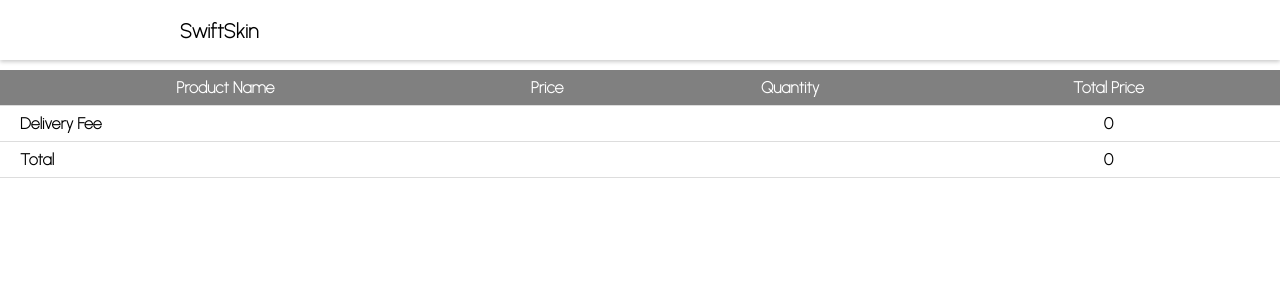
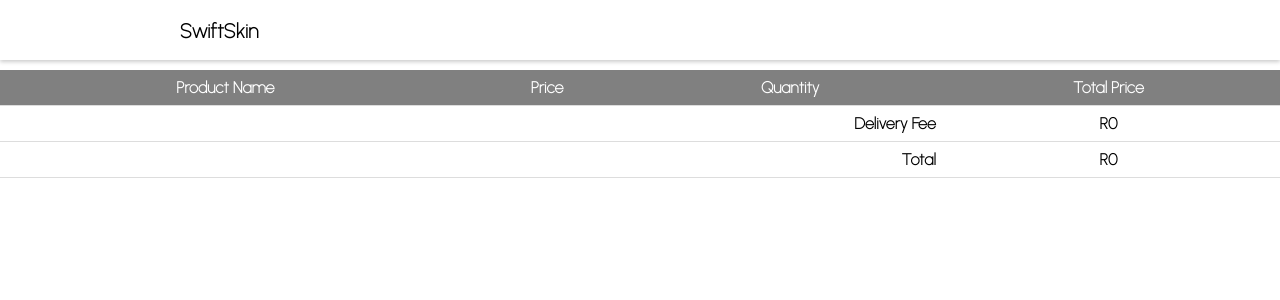
Before and after one commit to givenmphiwe/store, a React (Create React App) app: page /FinalCheckOut in a window 1280 px wide. Shown: the top 300 px of the page. Built offline with nearby package versions, Linux system fonts and the light colour scheme.

Commit message:
updated the cart final page

```diff
--- a/src/pages/FinalCheckOutPage.jsx
+++ b/src/pages/FinalCheckOutPage.jsx
@@ -35,8 +35,8 @@
 
 const Total = styled.td`
   border-bottom: 1px solid #ddd;
-  padding-left: 20px;
-  text-align: left;
+
+  text-align: right;
   font-weight: bolder;
 `;
 
@@ -69,15 +69,15 @@
 
   const calculateDeliveryFee = (province, cartPrice) => {
     const deliveryFees = {
-      'Gauteng': cartPrice > 500 ? 0 : 50,
-      'Mpumalanga': 70,
-      'Limpopo': 50,
-      'Eastern Cape': 80,
-      'Free State': 90,
-      'Northern Cape': 90,
-      'North West': 65,
-      'Western Cape': 60,
-      'KwaZulu-Natal': 65,
+      Gauteng: cartPrice > 500 ? 0 : 50,
+      Mpumalanga: 70.0,
+      Limpopo: 50.0,
+      "Eastern Cape": 80.0,
+      "Free State": 90.0,
+      "Northern Cape": 90.0,
+      "North West": 65.0,
+      "Western Cape": 60.0,
+      "KwaZulu-Natal": 65.0,
     };
 
     return deliveryFees[province] || 0;
@@ -86,7 +86,8 @@
   const deliveryFee = formData
     ? calculateDeliveryFee(formData.province, totalCartPrice)
     : 0;
-  const paymentTotal = totalCartPrice + deliveryFee;
+
+  // const paymentTotal = deliveryFee + totalCartPrice ;
 
   return (
     <>
@@ -117,16 +118,14 @@
         <tfoot>
           <tr>
             <Total colSpan="3">Delivery Fee</Total>
-            <TotalAmount>{deliveryFee}</TotalAmount>
+            <TotalAmount>R{deliveryFee}</TotalAmount>
           </tr>
           <tr>
             <Total colSpan="3">Total</Total>
-            <TotalAmount>{paymentTotal}</TotalAmount>
+            <TotalAmount>R{totalCartPrice}</TotalAmount>
           </tr>
         </tfoot>
       </Table>
-
-
     </>
   );
 };
```
Also changed, not shown: public/manifest.json.
